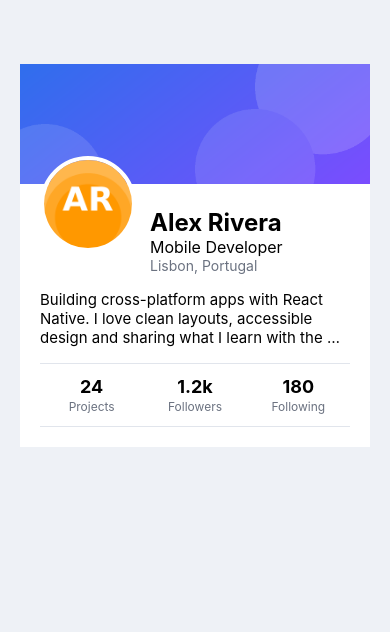
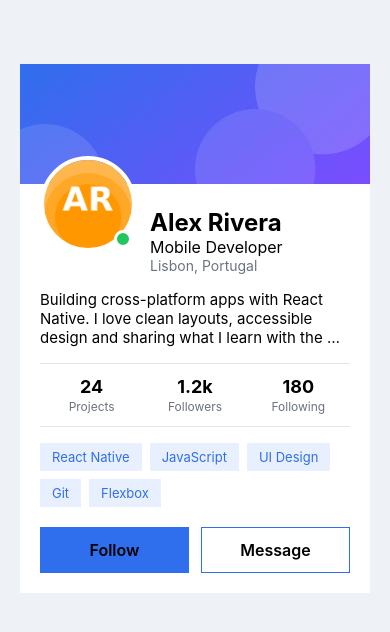
Before and after one commit to fgcardenas/profile-card, a React Native app: screen / in a window 390 px wide. Shown: the top 632 px of the page. Built offline with nearby package versions, Linux system fonts and the light colour scheme.

Commit message:
paso 4: insignia en línea, etiquetas de habilidades y botones de acción

```diff
--- a/App.js
+++ b/App.js
@@ -25,7 +25,10 @@ export default function App() {
 
         <View style={styles.body}>
           <View style={styles.header}>
-            <Image source={require('./assets/avatar.png')} style={styles.avatar} />
+            <View style={styles.avatarWrapper}>
+              <Image source={require('./assets/avatar.png')} style={styles.avatar} />
+              <View style={styles.badge} />
+            </View>
             <View style={styles.headerText}>
               <Text style={styles.name}>Alex Rivera</Text>
               <Text style={styles.role}>Mobile Developer</Text>
@@ -44,6 +47,23 @@ export default function App() {
                 <Text style={styles.statLabel}>{stat.label}</Text>
               </View>
             ))}
+          </View>
+
+          <View style={styles.tags}>
+            {SKILLS.map((skill) => (
+              <View key={skill} style={styles.tag}>
+                <Text style={styles.tagText}>{skill}</Text>
+              </View>
+            ))}
+          </View>
+
+          <View style={styles.actions}>
+            <View style={[styles.button, styles.buttonPrimary]}>
+              <Text style={styles.buttonText}>Follow</Text>
+            </View>
+            <View style={styles.button}>
+              <Text style={styles.buttonText}>Message</Text>
+            </View>
           </View>
         </View>
       </View>
@@ -73,11 +93,26 @@ const styles = StyleSheet.create({
     marginTop: -48,
     marginBottom: 16,
   },
+  avatarWrapper: {
+    width: 96,
+    height: 96,
+  },
   avatar: {
     width: 96,
     height: 96,
     borderRadius: 48,
     borderWidth: 4,
+    borderColor: '#FFFFFF',
+  },
+  badge: {
+    position: 'absolute',
+    right: 4,
+    bottom: 4,
+    width: 18,
+    height: 18,
+    borderRadius: 9,
+    backgroundColor: '#22C55E',
+    borderWidth: 3,
     borderColor: '#FFFFFF',
   },
   headerText: {
@@ -106,6 +141,7 @@ const styles = StyleSheet.create({
     borderTopWidth: 1,
     borderBottomWidth: 1,
     borderColor: '#E1E5EC',
+    marginBottom: 16,
   },
   stat: {
     flex: 1,
@@ -121,4 +157,37 @@ const styles = StyleSheet.create({
     color: '#6B7280',
     marginTop: 2,
   },
+  tags: {
+    flexDirection: 'row',
+    flexWrap: 'wrap',
+    gap: 8,
+    marginBottom: 20,
+  },
+  tag: {
+    paddingVertical: 6,
+    paddingHorizontal: 12,
+    backgroundColor: '#E8EFFE',
+  },
+  tagText: {
+    fontSize: 13,
+    color: '#2F6FED',
+  },
+  actions: {
+    flexDirection: 'row',
+    gap: 12,
+  },
+  button: {
+    flex: 1,
+    alignItems: 'center',
+    paddingVertical: 12,
+    borderWidth: 1,
+    borderColor: '#2F6FED',
+  },
+  buttonPrimary: {
+    backgroundColor: '#2F6FED',
+  },
+  buttonText: {
+    fontSize: 16,
+    fontWeight: '600',
+  },
 });
```
